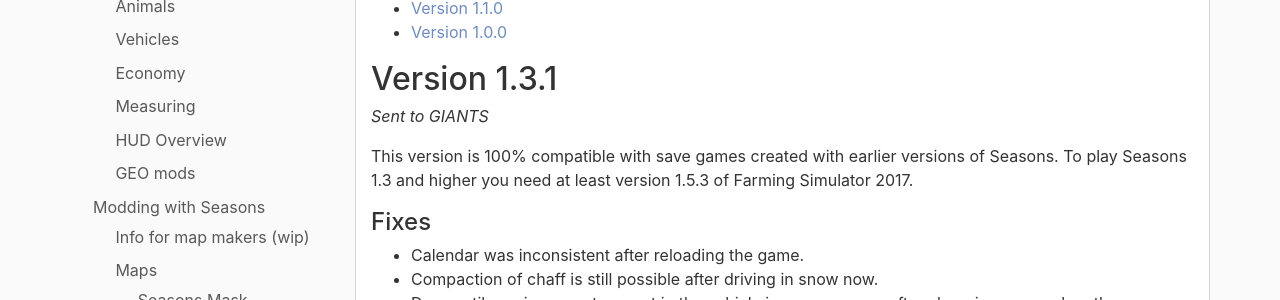
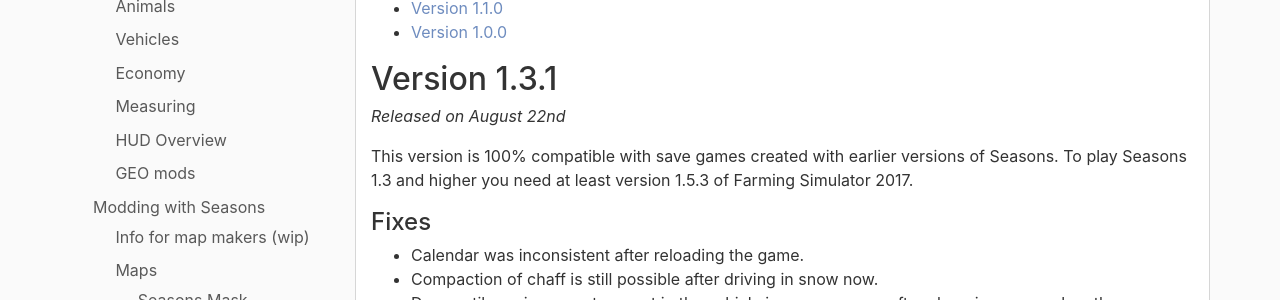
Before and after one commit to RealismusModding/realismusmodding.github.io, a Jekyll site: the page built from mods/seasons/manual/release_notes.md, in a window 1280 px wide and 900 px high. Shown: the part 321-621 px from the top of the window. Built offline with Jekyll 4.4.1, drawn with Linux system fonts in a browser that asks for light colours; comment, search, counter and statistics services are not loaded.

Commit message:
Update changelog date

```diff
--- a/mods/seasons/manual/release_notes.md
+++ b/mods/seasons/manual/release_notes.md
@@ -14,7 +14,7 @@ The release notes contain the changed made in every version after the initial re
 - [Version 1.0.0](#version-100)
 
 ## Version 1.3.1
-*Sent to GIANTS*
+*Released on August 22nd*
 
 This version is 100% compatible with save games created with earlier versions of Seasons.
 To play Seasons 1.3 and higher you need at least version 1.5.3 of Farming Simulator 2017.
```
